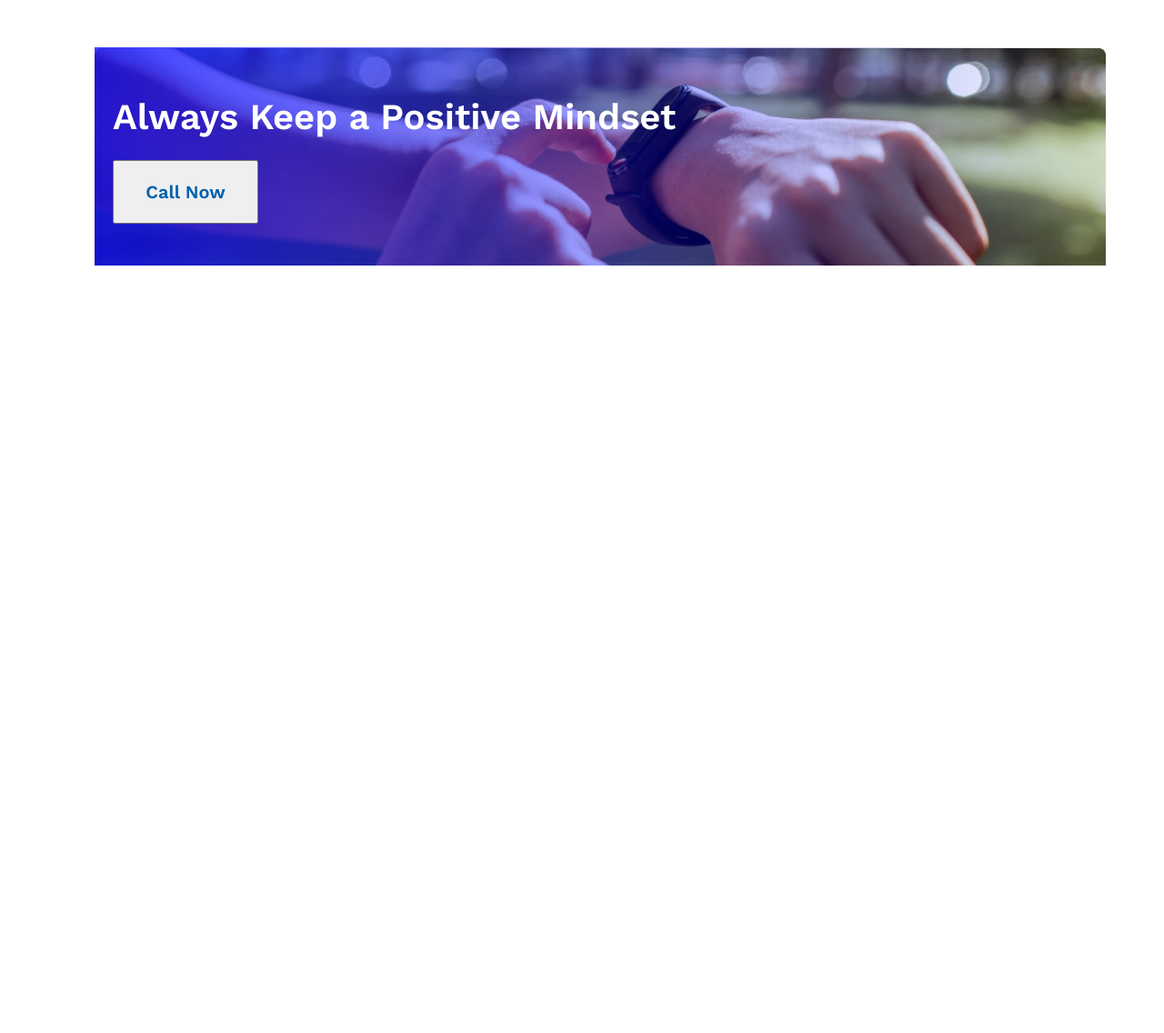
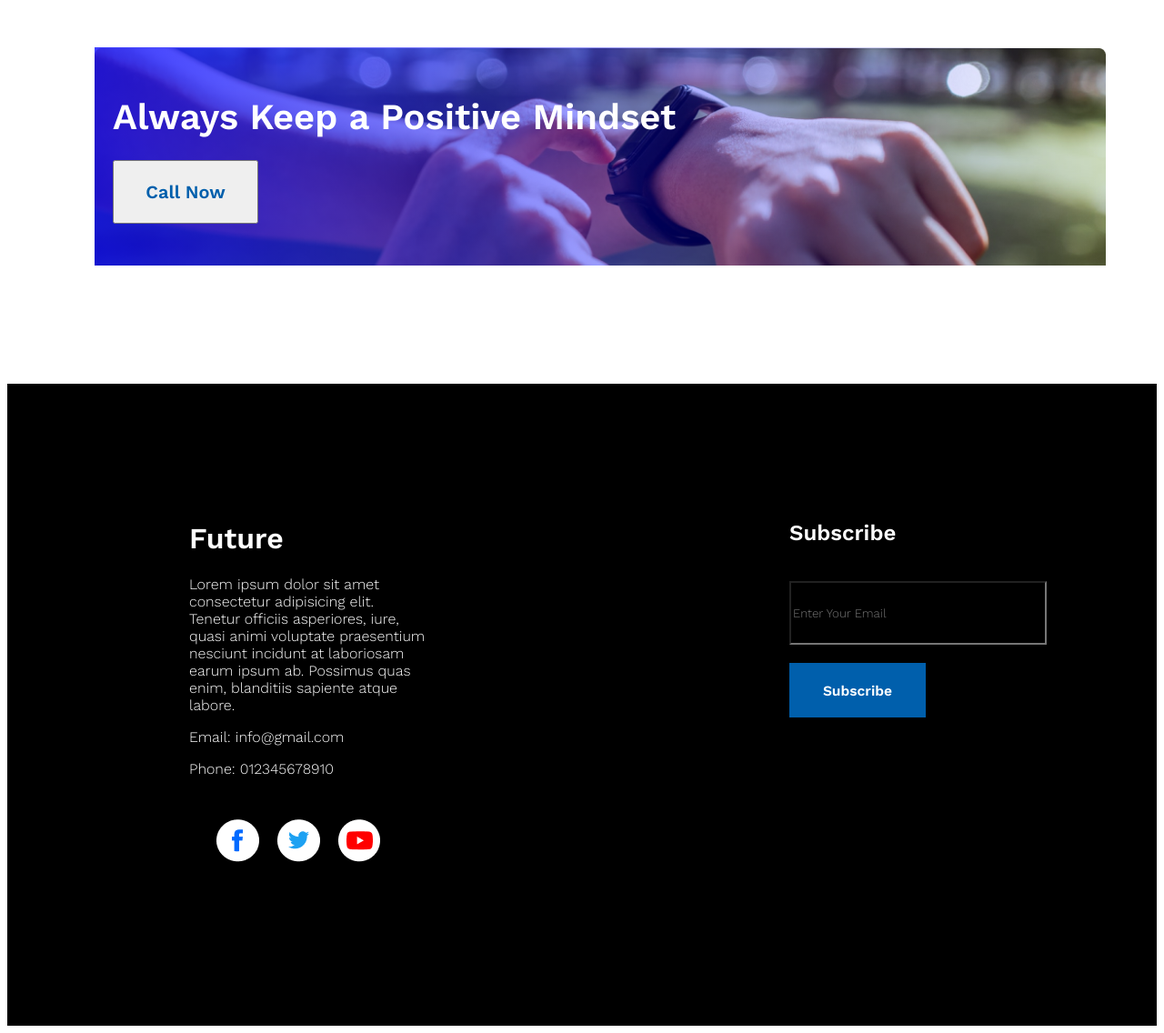
Before and after one commit to GOATAFI/assignment-01, a plain HTML site: page index.html in a window 1280 px wide. Shown: the part 1776-2912 px from the top of the page at 91% size. Before the commit the page ends 2076 px from the top, so only its background shows below. Drawn offline with nearby package versions, Linux system fonts and the light colour scheme.

Commit message:
footer added

```diff
--- a/index.html
+++ b/index.html
@@ -93,7 +93,26 @@
 
 
 
-    <footer>
+    <footer class="last-part">
+        <div class="social-media">
+            <h1 class="last-title">Future</h1>
+            <p class="last-description">Lorem ipsum dolor sit amet consectetur adipisicing elit. Tenetur officiis asperiores, iure, quasi animi voluptate praesentium nesciunt incidunt at laboriosam earum ipsum ab. Possimus quas enim, blanditiis sapiente atque labore.</p>
+            <p class="email-description">Email: info@gmail.com</p>
+            <p class="phone">Phone: 012345678910</p>
+            <ul class="icon-list">
+                <li><img src="images/icons/fb.png" alt=""></li>
+                <li><img src="images/icons/twitter.png" alt=""></li>
+                <li><img src="images/icons/youtube.png" alt=""></li>
+            </ul>
+        </div>
+        <div class="subscribe">
+            <h2 class="subs-title">Subscribe</h2>
+            <form  action="">
+                <input class="email" type="text" placeholder="Enter Your Email">
+            </form>
+            <button class="subs-btn"><h3>Subscribe</h3></button>
+
+        </div>
 
     </footer>
 </body>
--- a/styles.css
+++ b/styles.css
@@ -133,3 +133,54 @@ main {
     color: #005FAC;
     margin-top: 24px;
 }
+
+/* footer part */
+.last-part {
+    background-color: black;
+    margin-top: 130px;
+    color: #FFFFFF;
+    display: flex;
+}
+
+.social-media {
+    margin: 130px 300px 130px 200px;
+}
+
+.subscribe {
+    margin: 130px 229px 243px 100px;
+}
+
+.icon-list {
+    display: flex;
+    list-style: none;
+    padding: 30px;
+    justify-content: flex-start
+}
+
+.icon-list li {
+    padding-right: 20px;
+
+}
+
+.email {
+    margin-top: 20px;
+    margin-bottom: 20px;
+    background-color: black;
+    color: #FFFFFF;
+    width: 275px;
+    height: 64px;
+    left: 1000px;
+    top: 2500px;
+}
+
+.subs-btn {
+    width: 150px;
+    height: 60px;
+    left: 1000px;
+    top: 2900px;
+    background-color: #005FAC;
+    color: white;
+    border: none;
+
+
+}
```
